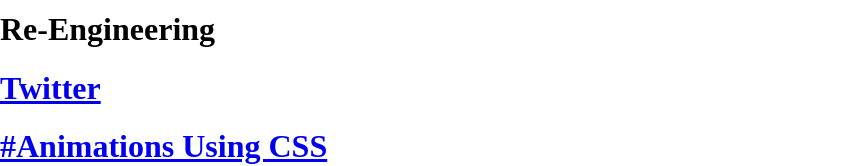
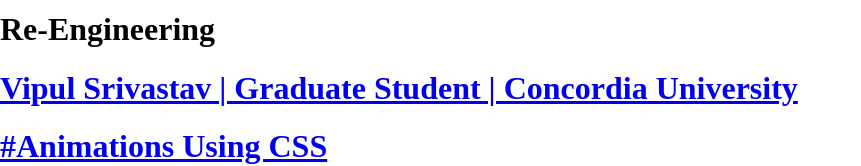
Before and after one commit to credo92/MadDino, a website: page index.html in a window 1280 px wide. Shown: the part 237-403 px from the top of the page, without its empty margins (0-861 px from the left). Drawn offline with nearby package versions, Linux system fonts and the light colour scheme.

Commit message:
link added

```diff
--- a/index.html
+++ b/index.html
@@ -38,7 +38,7 @@
   <h1>Colorblind_Mad_Dino A Spin off of the Dino Saur Game </h1>
   <h1> Re-Engineering </h1>
   <h1><a target="_blank" href="https://credo92.github.io/">
-    <span>Twitter</span> </h1>
+    <span>Vipul Srivastav | Graduate Student | Concordia University</span> </h1>
   <h1>#Animations Using CSS <h1>
     <h1>
         <a target="_blank" href="https://twitter.com/vipul92">
```
